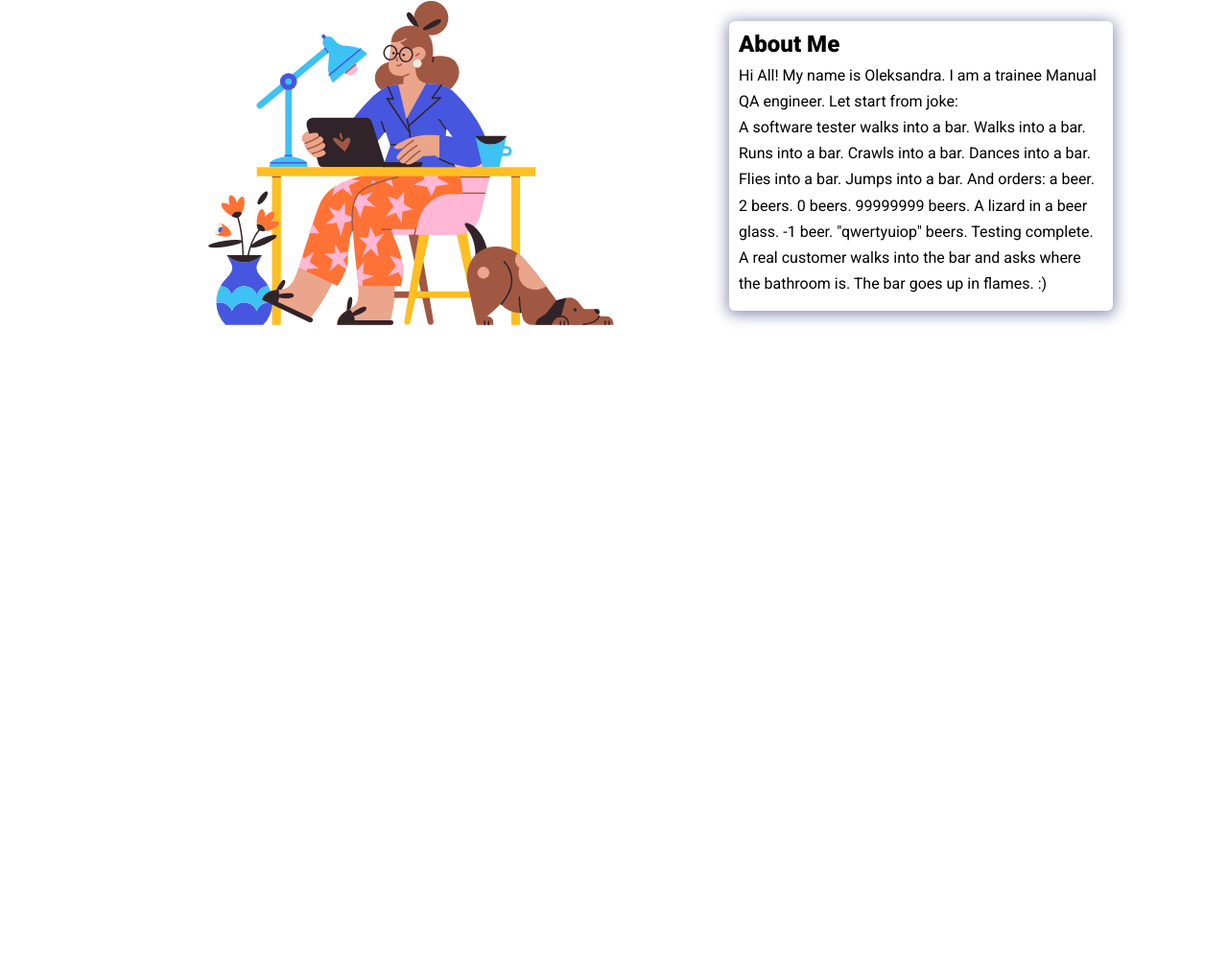
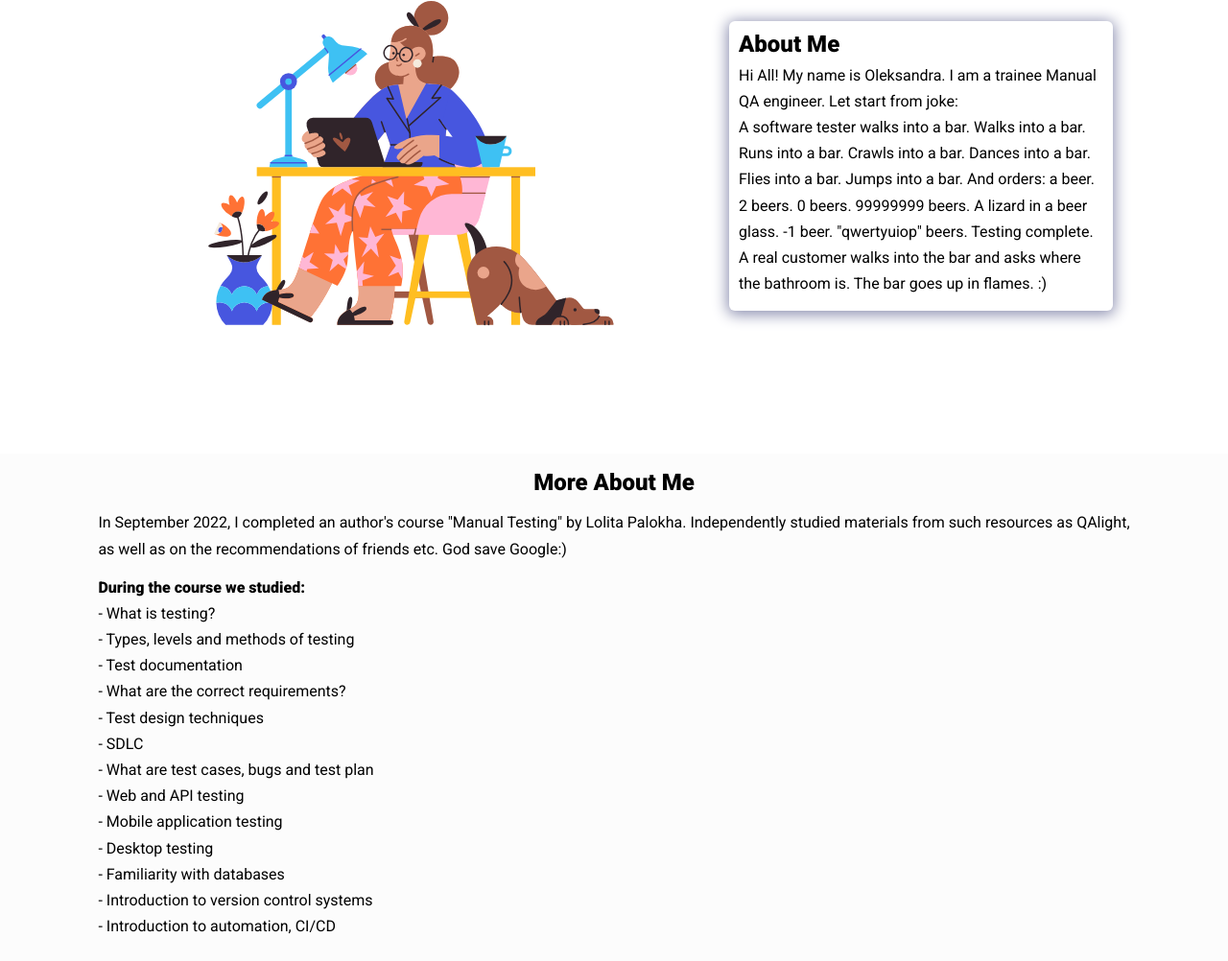
Before and after one commit to alexaandrievskaya/oleksandra-andriievska, a website: page index.html in a window 1280 px wide. Shown: the part 203-1205 px from the top of the page at 96% size. Before the commit the page ends 800 px from the top, so only its background shows below. Drawn offline with nearby package versions, Linux system fonts and the light colour scheme.

Commit message:
UPD: added more about me section

```diff
--- a/assets/css/styles.css
+++ b/assets/css/styles.css
@@ -7,8 +7,8 @@
   --bold-font: 700;
   --bolder-font: 900;
   --bg-color: #fcfcfc;
-  --primary-color: #4756df;
-  --secondary-color: #ff7235;
+  --primary-color: #4B5ED7;
+  --secondary-color: #FFBE00;
   --primary-shadow: #8b8eaf;
   --secondary-shadow: #a17a69;
   --bottom-margin: 0.5rem;
@@ -123,3 +123,20 @@ nav ul li {
   line-height: var(--line-height);
   padding: 0.3rem 0;
 }
+
+/*More about section*/
+
+.more-about {
+  background-color: var(--bg-color);
+  padding: 1rem 6rem;
+}
+
+.more-about h2 {
+  margin-bottom: var(--bottom-margin);
+  text-align: center;
+}
+
+.more-about p {
+  line-height: var(--line-height);
+  padding: 0.4rem;
+}
--- a/index.html
+++ b/index.html
@@ -67,6 +67,31 @@
 
     <!-- More about -->
 
+    <section class="more-about">
+      <h2>More About Me</h2>
+      <p>
+        In September 2022, I completed an author's course "Manual Testing" by Lolita Palokha.
+        Independently studied materials from such resources as QAlight, as well as on the
+        recommendations of friends etc. God save Google:)
+      </p>
+      <p>
+        <b>During the course we studied:</b>
+        <br>- What is testing?
+        <br>- Types, levels and methods of testing
+        <br>- Test documentation
+        <br>- What are the correct requirements?
+        <br>- Test design techniques
+        <br>- SDLC
+        <br>- What are test cases, bugs and test plan
+        <br>- Web and API testing
+        <br>- Mobile application testing
+        <br>- Desktop testing
+        <br>- Familiarity with databases
+        <br>- Introduction to version control systems
+        <br>- Introduction to automation, CI/CD
+      </p>
+    </section>
+
     <!-- Skills section -->
 
     <!-- Projects section -->
```
